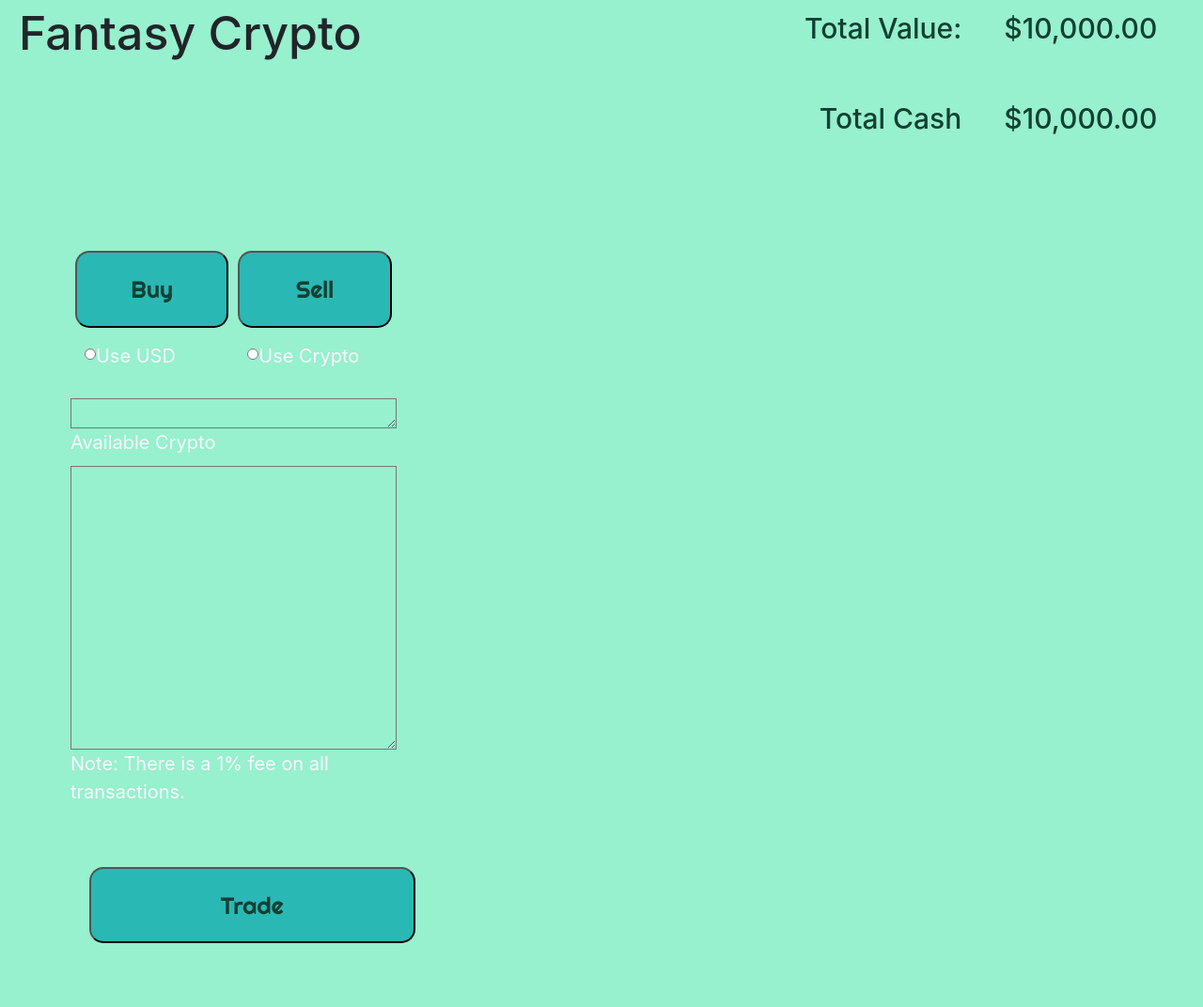
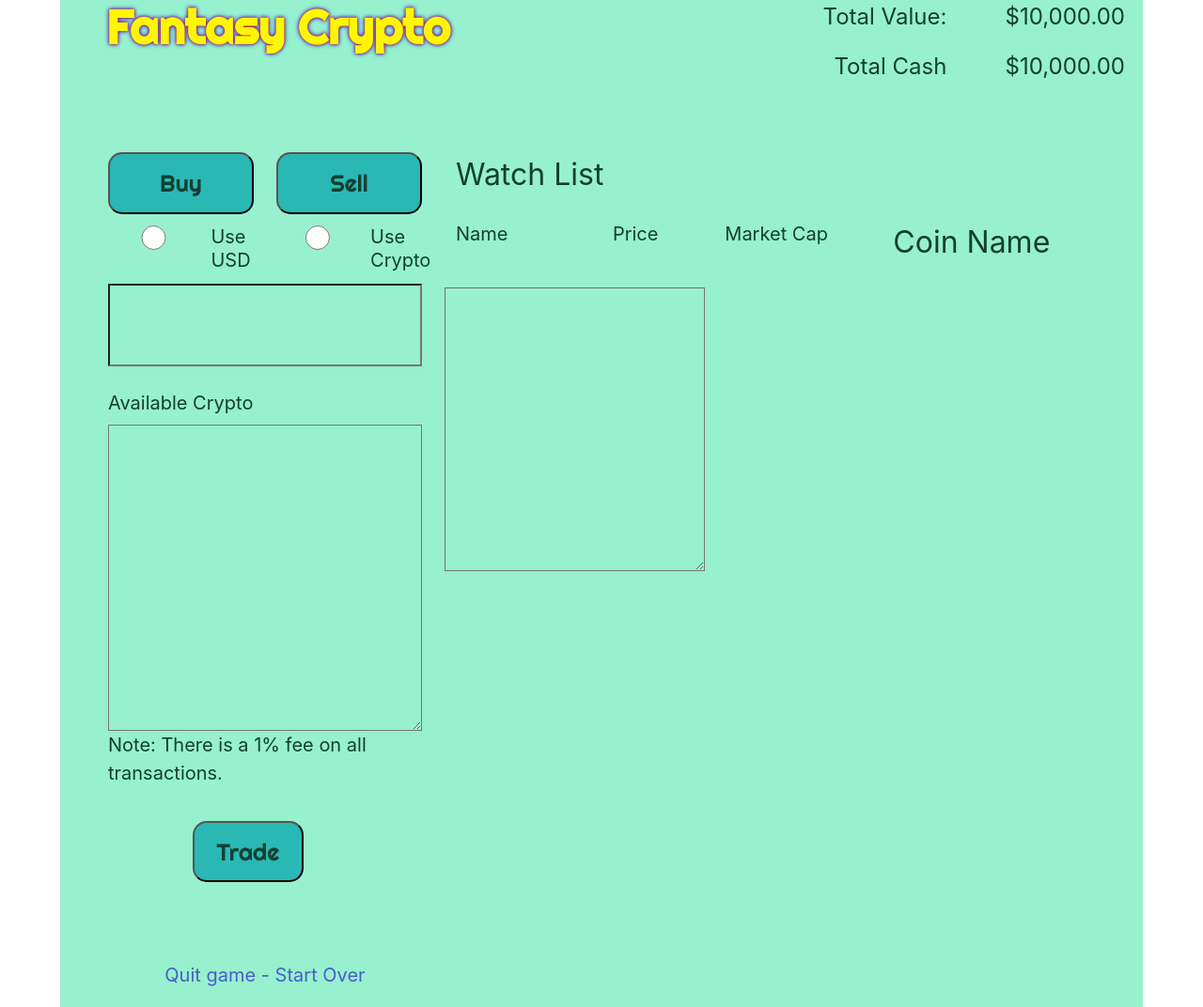
Before and after one commit to Brichardson117/Crypto-Watch, a plain HTML site: page game.html in a window 1280 px wide. Shown: the top 1072 px of the page at 94% size. Drawn offline with nearby package versions, Linux system fonts and the light colour scheme; some icons are missing.

Commit message:
More Layout updates

```diff
--- a/assets/css/game.css
+++ b/assets/css/game.css
@@ -2,23 +2,15 @@
     margin: 0;
     padding: 0;
     background-color: var(--bgColor);
-<<<<<<< HEAD
-<<<<<<< HEAD
-=======
-=======
->>>>>>> 2df7014fa1fe9452dc06812f2030e6966ace661e
     color: var(--textColor);
     font-size: 20px;
+    /* border: 1px solid black; */
 }
 
 input[type=radio] {
     border: 0px;
     width: 100%;
     height: 1.3em;
-<<<<<<< HEAD
->>>>>>> 2df7014fa1fe9452dc06812f2030e6966ace661e
-=======
->>>>>>> 2df7014fa1fe9452dc06812f2030e6966ace661e
 }
 
 :root {
@@ -27,13 +19,6 @@ input[type=radio] {
     --col1: #49D68D;
     --col2: #2AB8B5;
     --col3: #6CBFA1;
-<<<<<<< HEAD
-<<<<<<< HEAD
-
-  }
-=======
-=======
->>>>>>> 2df7014fa1fe9452dc06812f2030e6966ace661e
 }
 
 @keyframes wheelHueColor {
@@ -48,35 +33,24 @@ input[type=radio] {
     80%      { color: rgb(243,156,18); }
     90%      { color: rgb(255, 153, 212); }
 }
-<<<<<<< HEAD
->>>>>>> 2df7014fa1fe9452dc06812f2030e6966ace661e
-=======
->>>>>>> 2df7014fa1fe9452dc06812f2030e6966ace661e
 
 .logo {
       font-family: 'Righteous', cursive;
       font-size: 50px;
       color: #FFFFFF;
       text-shadow: 0 0 3px #FF0000, 0 0 5px #0000FF;
-<<<<<<< HEAD
-<<<<<<< HEAD
-  }
-
-  #logoRow h4{
-=======
-=======
->>>>>>> 2df7014fa1fe9452dc06812f2030e6966ace661e
       animation: wheelHueColor 10s infinite;
       transform: translateY(-50%);
       padding-top: 50px;
       padding-left: 30px;
   }
 
+.radio {
+    margin: 0 auto !important;
+    padding: 0;
+  }
+
 #logoRow h4{
-<<<<<<< HEAD
->>>>>>> 2df7014fa1fe9452dc06812f2030e6966ace661e
-=======
->>>>>>> 2df7014fa1fe9452dc06812f2030e6966ace661e
       font-size: 24px;
       color: var(--textColor);
       line-height: 1.2;
@@ -85,11 +59,6 @@ input[type=radio] {
 
 .pageTop {
     background-color: var(--bgColor);
-<<<<<<< HEAD
-<<<<<<< HEAD
-=======
-=======
->>>>>>> 2df7014fa1fe9452dc06812f2030e6966ace661e
 }
 
 .layoutTable {
@@ -116,8 +85,4 @@ input[type=radio] {
 
 .cryptLabel {
     font-size: 20px;
-<<<<<<< HEAD
->>>>>>> 2df7014fa1fe9452dc06812f2030e6966ace661e
-=======
->>>>>>> 2df7014fa1fe9452dc06812f2030e6966ace661e
 }
--- a/game.html
+++ b/game.html
@@ -11,55 +11,120 @@
         <link rel="preconnect" href="https://fonts.googleapis.com">
         <link rel="preconnect" href="https://fonts.gstatic.com" crossorigin>
         <link href="https://fonts.googleapis.com/css2?family=Righteous&display=swap" rel="stylesheet">
+        <link href="https://cdn.jsdelivr.net/npm/bulma@0.9.3/css/bulma-rtl.min.css" rel="stylesheet">
         <link rel="stylesheet" href="./assets/css/game.css" />
         <title>Fantasy Crypto</title>
       </head>
 
       <body>
-        <main class="pageTop container-fluid well well-lg">
-            <div id="logoRow" class="col-12 d-flex row justify-content-between w-100 p-1">
-                <h1 class = "col-lg-6 text-left logo title">Fantasy Crypto</h1>
-                <div class="scoreBoard col row w-100">
-                <h4 class="col-lg-8 text-right total-value">Total Value:</h4><br />
-                <h4 class="col-lg-4 text-right worth">$10,000.00</h4>
-                <h4 class="col-lg-8 text-right total-cash">Total Cash</h4><br />
-                  <h4 class="col-lg-4 text-right cash">$10,000.00</h4>
+        <main class="pageTop container">
+            <div id="logoRow" class="columns p-1">
+                <div class = "column is-6 is-justify-content-left">
+                  <h1 class="logo title">Fantasy Crypto</h1></div>
+                <!-- <div class="column col row w-100"> -->
+
+                <div class="column total-value">
+                  <div class="columns is-justify-content-right">
+                  <h4 class="column is-6 has-text-right">Total Value:</h4>
+                  <h4 class="column is-4 has-text-right worth">$10,000.00</h4>
+                </div>
+
+                <div class="columns is-justify-content-right">
+                  <h4 class="column has-text-right is-6">Total Cash</h4>
+                  <h4 class="column has-text-right is-4 cash">$10,000.00</h4>
+                </div>
                 </div>
             </div>
 
-            <div class="tradeSection mb-5 text-light row text-center d-flex flex-column mx-auto p-5">
-              <div class="col-4 row justify-content-around">
-                <input class="col buyBtn p-3 m-1" type="button" value="Buy">
-                <input class="col sellBtn p-3 m-1" type="button" value="Sell">
-              </div>
+            <div class="tradeSection columns mx-auto p-5">
+              <section class="column is-4" name="buySell">
+              <div class="columns">
+
+                <input class="column buyBtn m-3 p-3" type="button" value="Buy">
+                <input class="column sellBtn m-3 p-3" type="button" value="Sell">
+                </div>
+
               <div>
-                <div class="col-4 row">
+                <div class="columns is-4">
                   <!-- <div class="form-group col">-->
-                    <div class="payment col justify-content-start">
-                      <input class="col-1" type="radio" name="payType" value="usd">Use USD</input>
+                    <div class="payment column has-text-left radio">
+                      <input class="has-text-left radio" type="radio" name="payType" value="usd">Use USD</input>
                       </div>
-                      <div class="payment col justify-content-start">
-                      <input class="col-1" type="radio" name="payType" value="crypto">Use Crypto</input>
-                      <BR><BR>
+                      <div class="payment column has-text-left radio">
+                      <input class="has-text-left radio" type="radio" name="payType" value="crypto">Use Crypto</input>
                     </div>
 
               </div>
-              <div class="row col-4">
-                <textarea class="col-12" type="text" id="payAmount" name="payVal" rows="1"></textarea>
+              <div class="columns">
+                <div class="column is-12">
+                <input class="column is-12 is-size-2 payAmt" type="text" id="payAmount" name="payVal"></input>
+              </div>
               </div>
 
-              <div class="row col-4 text-left mb-5">
-                <label class="cryptLabel" for="cryp">Available Crypto</label>
-                <textarea class="col-12 cryptLabel" type="text" id="crypList" name="cryp" rows="10"></textarea>
+              <div class="columns mb-5">
+                <div class="column is-12">
+                <label class="cryptLabel is-12" for="cryp">Available Crypto</label>
+                <textarea class="column is-12 cryptLabel" type="text" id="crypList" name="cryp" rows="10"></textarea>
                 Note: There is a 1% fee on all transactions.
               </div>
+              </div>
 
-              <div class="col-4 pb-5">
-                <input class="col tradeBtn px-5 py-3 m-1" type="button" value="Trade">
+              <div class="columns pb-5 is-centered">
+                <div class="column is-half">
+                <input class="tradeBtn px-5 py-3 mx-auto is-justify-content-center" type="button" value="Trade">
               </div>
-              <div class="col-4 mt-auto pt-5">
+              </div>
+              <div class="columns mt-auto pt-5">
+                <div class="column has-text-centered">
                 <a href="#">Quit game - Start Over</a>
                 </div>
+                </div>
+                </div>
+
+              </section>
+
+            <section class="column is-8" name="portfolio">
+              <div class="columns">
+                <div class="column pl-5 is-12">
+                  <p class="is-size-3">Watch List</p>
+                </div>
+
+                </div>
+
+                <div class="columns">
+                  <div class="column pl-5 is-3">
+                    <p>Name</p>
+                  </div>
+                  <div class="column is-2">
+                    <p>Price</p>
+                  </div>
+                  <div class="column is-3">
+                    <p>Market Cap</p>
+                  </div>
+                  <div class="column is-4">
+                    <p class="is-size-3">Coin Name</p>
+                  </div>
+                  </div>
+
+                  <div class="columns">
+                    <div class="column is-8 ">
+                    <textarea class="watchList is-12" type="text" id="watchList" rows="10"></textarea>
+                    </div>
+                  </div>
+
+
+                </div>
+
+
+              </div>
+
+
+
+
+
+            </section>
+
+
 
             </div>
             <!-- <ul class="choiceList col-lg-12 "></ul> -->
```
Also changed, not shown: game_BootstrapLayout.html (added, +76 -0 lines).
